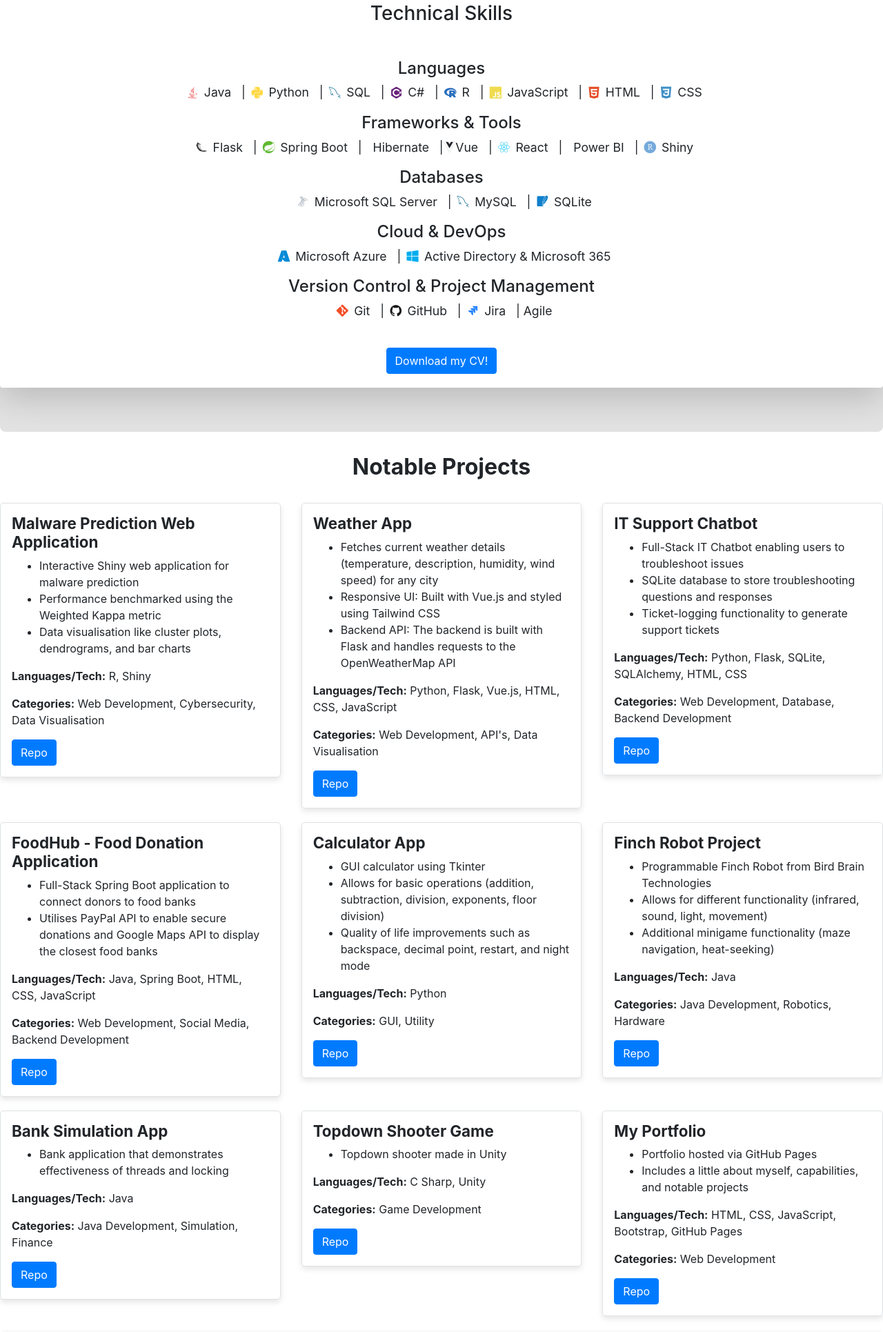
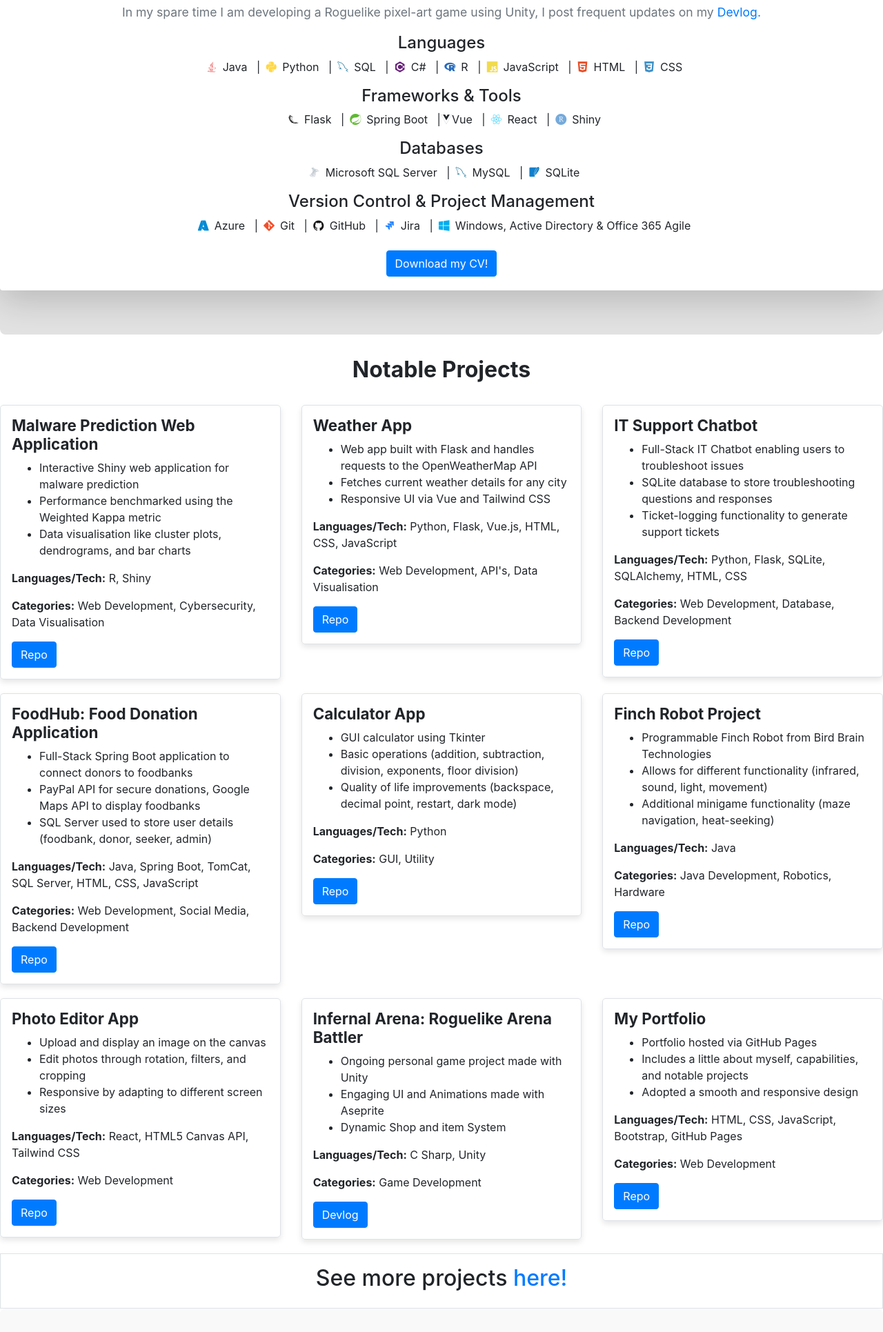
Before and after one commit to VinPal5554/VinPal5554.github.io, a plain HTML site: page index.html in a window 1280 px wide. Shown: the part 497-2428 px from the top of the page at 69% size. Drawn offline with nearby package versions, Linux system fonts and the light colour scheme.

Commit message:
Updated content
Updated about me with more appropriate content, adjusted tech stack, replaced some projects in project section with more advanced ones. Replaced CV with newer one. Added a see more projects link.

```diff
--- a/index.html
+++ b/index.html
@@ -57,20 +57,21 @@
             <div class="card-body text-center">
                 <h2><strong>About Me</strong></h2>
                 <p class="card-text text-muted">
-                    Hello! My name is Vinay, and I am a Computer Science graduate passionate about software development and learning new technologies.
-                    I graduated from Brunel University with a 1st Class Bachelors (Hons) in Computer Science. I am currently located in London, United Kingdom, and I am open to relocation for work opportunities!
+                    Hello! My name is Vinay, and I am a Computer Science graduate that is passionate about software development and learning new technologies. In order to realise this I
+                    work on various different projects such as <a href="#projects">below.</a> More recently I have been learning Power BI and aim to get more involved with Django.
+
                 </p>
                 <p class="card-text text-muted">
-                    Outside of this I have an <a href="https://www.ebay.co.uk/usr/vince5554" target="_blank">Ebay Store</a> where I like to sell trading cards like Yugioh and Pokemon!
+                    I graduated from Brunel University in 2022 with a 1st Class Bachelors (Hons) in Computer Science. I am currently located in London, United Kingdom, and I am open to relocation for work opportunities.
+                </p>
+                <p class="card-text text-muted">
+                    In my spare time I am developing a Roguelike pixel-art game using Unity, I post frequent updates on my <a href="https://infernalarena.com/" target="_blank">Devlog.</a>
                 </p>
 
-                <br>
-                <h3>Technical Skills</h3>
-                <br>
 
                 <!-- Programming Languages -->
                 <h4 class="mt-3">Languages</h4>
-                <p class="d-flex justify-content-center align-items-center flex-wrap">
+                <div class="d-flex justify-content-center align-items-center flex-wrap">
                     <i class="devicon-java-plain colored mx-2 display-6"></i> Java &nbsp; |
                     <i class="devicon-python-plain colored mx-2 display-6"></i> Python &nbsp; |
                     <i class="devicon-mysql-plain colored mx-2 display-6"></i> SQL &nbsp; |
@@ -79,43 +80,36 @@
                     <i class="devicon-javascript-plain colored mx-2 display-6"></i> JavaScript &nbsp; |
                     <i class="devicon-html5-plain colored mx-2 display-6"></i> HTML &nbsp; |
                     <i class="devicon-css3-plain colored mx-2 display-6"></i> CSS
-                </p>
+                </div>
 
                 <!-- Frameworks & Tools -->
                 <h4 class="mt-3">Frameworks & Tools</h4>
-                <p class="d-flex justify-content-center align-items-center flex-wrap">
+                <div class="d-flex justify-content-center align-items-center flex-wrap">
                     <i class="devicon-flask-original colored mx-2 display-6"></i> Flask &nbsp; |
                     <i class="devicon-spring-plain colored mx-2 display-6"></i> Spring Boot &nbsp; |
-                    <i class="devicon-hibernate-plain colored mx-2 display-6"></i> Hibernate &nbsp; |
                     <i class="devicon-vuejs-plain"></i> Vue &nbsp; |
                     <i class="devicon-react-original colored mx-2 display-6"></i> React &nbsp; |
-                    <i class="devicon-powerbi-plain colored mx-2 display-6"></i> Power BI &nbsp; |
                     <i class="devicon-rstudio-plain colored mx-2 display-6"></i> Shiny
-                </p>
+                </div>
 
                 <!-- Databases -->
                 <h4 class="mt-3">Databases</h4>
-                <p class="d-flex justify-content-center align-items-center flex-wrap">
+                <div class="d-flex justify-content-center align-items-center flex-wrap">
                     <i class="devicon-microsoftsqlserver-plain colored mx-2 display-6"></i> Microsoft SQL Server &nbsp; |
                     <i class="devicon-mysql-plain colored mx-2 display-6"></i> MySQL &nbsp; |
                     <i class="devicon-sqlite-plain colored mx-2 display-6"></i> SQLite
-                </p>
+                </div>
 
-                <!-- Cloud & DevOps -->
-                <h4 class="mt-3">Cloud & DevOps</h4>
-                <p class="d-flex justify-content-center align-items-center flex-wrap">
-                    <i class="devicon-azure-plain colored mx-2 display-6"></i> Microsoft Azure &nbsp; |
-                    <i class="devicon-windows8-original colored mx-2 display-6"></i> Active Directory & Microsoft 365
-                </p>
-
-                <!-- Version Control & Project Management -->
+                <!-- Other -->
                 <h4 class="mt-3">Version Control & Project Management</h4>
-                <p class="d-flex justify-content-center align-items-center flex-wrap">
+                <div class="d-flex justify-content-center align-items-center flex-wrap">
+                    <i class="devicon-azure-plain colored mx-2 display-6"></i> Azure &nbsp; |
                     <i class="devicon-git-plain colored mx-2 display-6"></i> Git &nbsp; |
                     <i class="devicon-github-original colored mx-2 display-6"></i> GitHub &nbsp; |
                     <i class="devicon-jira-plain colored mx-2 display-6"></i> Jira &nbsp; |
+                    <i class="devicon-windows8-original colored mx-2 display-6"></i> Windows, Active Directory & Office 365
                     Agile
-                </p>
+                </div>
 
                 <br>
 
@@ -154,9 +148,9 @@
         <div class="project-card p-3 border">
             <h3><strong>Weather App</strong></h3>
             <ul>
-                <li>Fetches current weather details (temperature, description, humidity, wind speed) for any city</li>
-                <li>Responsive UI: Built with Vue.js and styled using Tailwind CSS</li>
-                <li>Backend API: The backend is built with Flask and handles requests to the OpenWeatherMap API</li>
+                <li>Web app built with Flask and handles requests to the OpenWeatherMap API</li>
+                <li>Fetches current weather details for any city</li>
+                <li>Responsive UI via Vue and Tailwind CSS</li>
             </ul>
             <p><strong>Languages/Tech:</strong> Python, Flask, Vue.js, HTML, CSS, JavaScript</p>
             <p><strong>Categories:</strong> Web Development, API's, Data Visualisation</p>
@@ -187,12 +181,13 @@
 <div class="row">
     <div class="col-sm-12 col-md-4 col-lg-4">
         <div class="project-card p-3 border">
-            <h3><strong>FoodHub - Food Donation Application</strong></h3>
+            <h3><strong>FoodHub: Food Donation Application</strong></h3>
             <ul>
-                <li>Full-Stack Spring Boot application to connect donors to food banks</li>
-                <li>Utilises PayPal API to enable secure donations and Google Maps API to display the closest food banks</li>
+                <li>Full-Stack Spring Boot application to connect donors to foodbanks</li>
+                <li>PayPal API for secure donations, Google Maps API to display foodbanks</li>
+                <li>SQL Server used to store user details (foodbank, donor, seeker, admin)</li>
             </ul>
-            <p><strong>Languages/Tech:</strong> Java, Spring Boot, HTML, CSS, JavaScript</p>
+            <p><strong>Languages/Tech:</strong> Java, Spring Boot, TomCat, SQL Server, HTML, CSS, JavaScript</p>
             <p><strong>Categories:</strong> Web Development, Social Media, Backend Development</p>
             <a href="https://github.com/VinPal5554/FoodHub---University-Year-2-Project" target="_blank">
                 <button type="button" class="btn btn-primary">Repo</button>
@@ -205,8 +200,8 @@
             <h3><strong>Calculator App</strong></h3>
             <ul>
                 <li>GUI calculator using Tkinter</li>
-                <li>Allows for basic operations (addition, subtraction, division, exponents, floor division)</li>
-                <li>Quality of life improvements such as backspace, decimal point, restart, and night mode</li>
+                <li>Basic operations (addition, subtraction, division, exponents, floor division)</li>
+                <li>Quality of life improvements (backspace, decimal point, restart, dark mode)</li>
             </ul>
             <p><strong>Languages/Tech:</strong> Python</p>
             <p><strong>Categories:</strong> GUI, Utility</p>
@@ -237,13 +232,15 @@
 <div class="row">
     <div class="col-sm-12 col-md-4 col-lg-4">
         <div class="project-card p-3 border">
-            <h3><strong>Bank Simulation App</strong></h3>
+            <h3><strong>Photo Editor App</strong></h3>
             <ul>
-                <li>Bank application that demonstrates effectiveness of threads and locking</li>
+                <li>Upload and display an image on the canvas</li>
+                <li>Edit photos through rotation, filters, and cropping</li>
+                <li>Responsive by adapting to different screen sizes</li>
             </ul>
-            <p><strong>Languages/Tech:</strong> Java</p>
-            <p><strong>Categories:</strong> Java Development, Simulation, Finance</p>
-            <a href="https://github.com/VinPal5554/Simple-Bank-Application" target="_blank">
+            <p><strong>Languages/Tech:</strong> React, HTML5 Canvas API, Tailwind CSS</p>
+            <p><strong>Categories:</strong> Web Development</p>
+            <a href="https://github.com/VinPal5554/photo-editor" target="_blank">
                 <button type="button" class="btn btn-primary">Repo</button>
             </a>
         </div>
@@ -251,14 +248,16 @@
 
     <div class="col-sm-12 col-md-4 col-lg-4">
         <div class="project-card p-3 border">
-            <h3><strong>Topdown Shooter Game</strong></h3>
+            <h3><strong>Infernal Arena: Roguelike Arena Battler</strong></h3>
             <ul>
-                <li>Topdown shooter made in Unity</li>
+                <li>Ongoing personal game project made with Unity</li>
+                <li>Engaging UI and Animations made with Aseprite</li>
+                <li>Dynamic Shop and item System </li>
             </ul>
             <p><strong>Languages/Tech:</strong> C Sharp, Unity</p>
             <p><strong>Categories:</strong> Game Development</p>
-            <a href="https://github.com/VinPal5554/Topdown-Shooting-Game" target="_blank">
-                <button type="button" class="btn btn-primary">Repo</button>
+            <a href="https://infernalarena.com/" target="_blank">
+                <button type="button" class="btn btn-primary">Devlog</button>
             </a>
         </div>
     </div>
@@ -269,6 +268,7 @@
             <ul>
                 <li>Portfolio hosted via GitHub Pages</li>
                 <li>Includes a little about myself, capabilities, and notable projects</li>
+                <li>Adopted a smooth and responsive design</li>
             </ul>
             <p><strong>Languages/Tech:</strong> HTML, CSS, JavaScript, Bootstrap, GitHub Pages</p>
             <p><strong>Categories:</strong> Web Development</p>
@@ -279,6 +279,9 @@
     </div>
 </div>
 
+<div class="p-3 border">
+<h2>See more projects <a href="https://github.com/VinPal5554" target="_blank">here!</a></h2>
+</div>
 
     <!-- Contact Section -->
     <section id="contact" class="section">
--- a/styles.css
+++ b/styles.css
@@ -229,7 +229,6 @@ body.dark-mode {
   color: #fff;
 }
 
-
 body.dark-mode .card {
   background-color: black;
   color: white;
```
Also changed, not shown: 1 other file.
